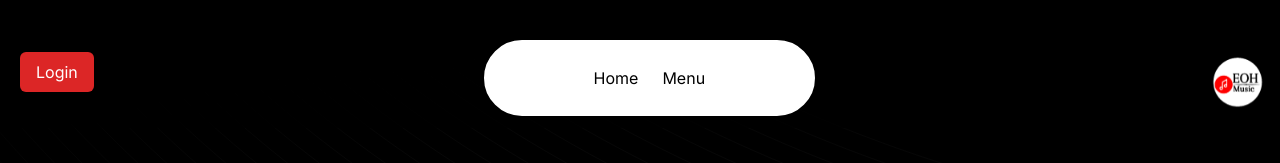
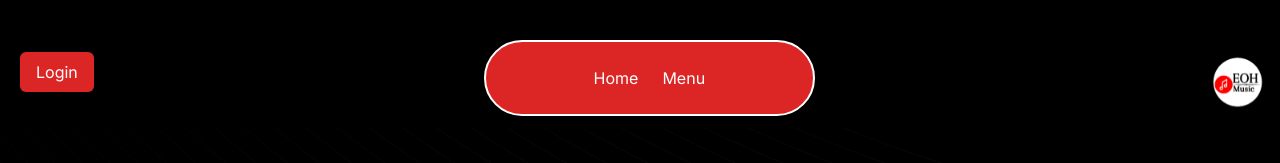
Before and after one commit to 4asaanAI/Eohouse, a Next.js app: page / in a window 1280 px wide. Shown: the top 163 px of the page. Built offline with nearby package versions, Linux system fonts and the light colour scheme.

Commit message:
Update navbar-menu.tsx

```diff
--- a/src/components/ui/navbar-menu.tsx
+++ b/src/components/ui/navbar-menu.tsx
@@ -29,7 +29,7 @@ export const MenuItem = ({
     <div onMouseEnter={() => setActive(item)} className="relative ">
       <motion.p
         transition={{ duration: 0.3 }}
-        className="cursor-pointer text-black hover:text-gray-300 hover:underline dark:text-white"
+        className="cursor-pointer  hover:text-gray-300 hover:underline text-white"
       >
         {item}
       </motion.p>
@@ -44,7 +44,7 @@ export const MenuItem = ({
               <motion.div
                 transition={transition}
                 layoutId="active" // layoutId ensures smooth animation
-                className="bg-white dark:bg-black sm:scale-50 sm:mr-24 sm:-mt-28 md:mt-4 md:scale-110 backdrop-blur-sm rounded-2xl overflow-hidden border border-white/[0.2] dark:border-white/[0.2] shadow-xl"
+                className=" bg-black sm:scale-50 sm:mr-24 sm:-mt-28 md:mt-4 md:scale-110 backdrop-blur-sm rounded-2xl overflow-hidden border border-white/[0.2] dark:border-white/[0.2] shadow-xl"
               >
                 <motion.div
                   layout // layout ensures smooth animation
@@ -72,7 +72,7 @@ export const Menu = ({
     <div className=" ml-44">
     <nav
       onMouseLeave={() => setActive(null)} // resets the state
-     className="relative rounded-full border-2 border-white dark:bg-red-600 dark:border-black/[0.2] bg-white shadow-input flex   space-x-6 py-6 w-70 justify-center w-4/6"
+     className="relative rounded-full border-2 border-white bg-red-600 border-black/[0.2] shadow-input flex   space-x-6 py-6 w-70 justify-center w-4/6"
     >
       {children}
     </nav>
@@ -101,10 +101,10 @@ export const ProductItem = ({
         className="flex-shrink-0 rounded-md shadow-2xl"
       />
       <div>
-        <h4 className="text-xl font-bold mb-1 text-white dark:text-white">
+        <h4 className="text-xl font-bold mb-1 text-white ">
           {title}
         </h4>
-        <p className="text-neutral-700 text-sm max-w-[10rem] dark:text-neutral-300">
+        <p className=" text-sm max-w-[10rem] text-neutral-300">
           {description}
         </p>
       </div>
@@ -116,7 +116,7 @@ export const HoveredLink = ({ children, ...rest }: any) => {
   return (
     <Link
       {...rest}
-      className="text-neutral-700 dark:text-neutral-200 hover:text-black "
+      className=" text-neutral-200 hover:text-black "
     >
       {children}
     </Link>
```
